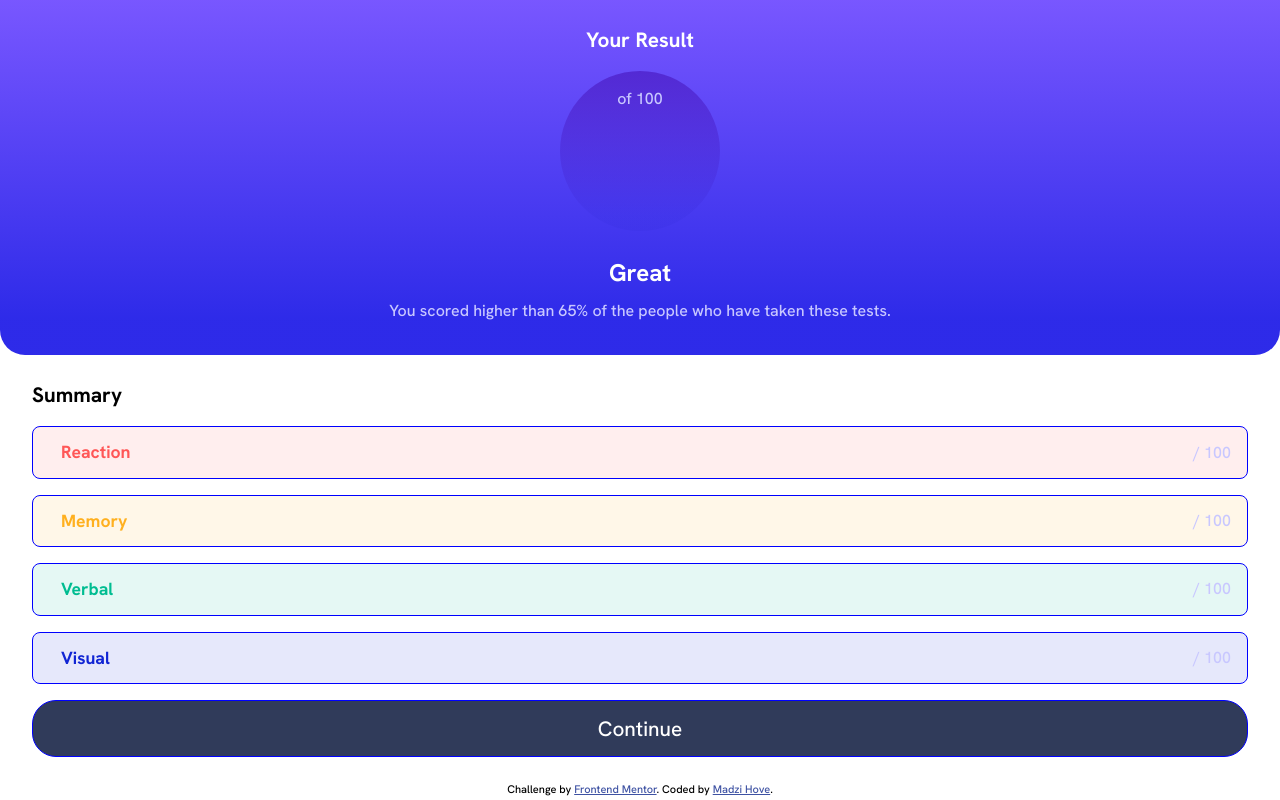
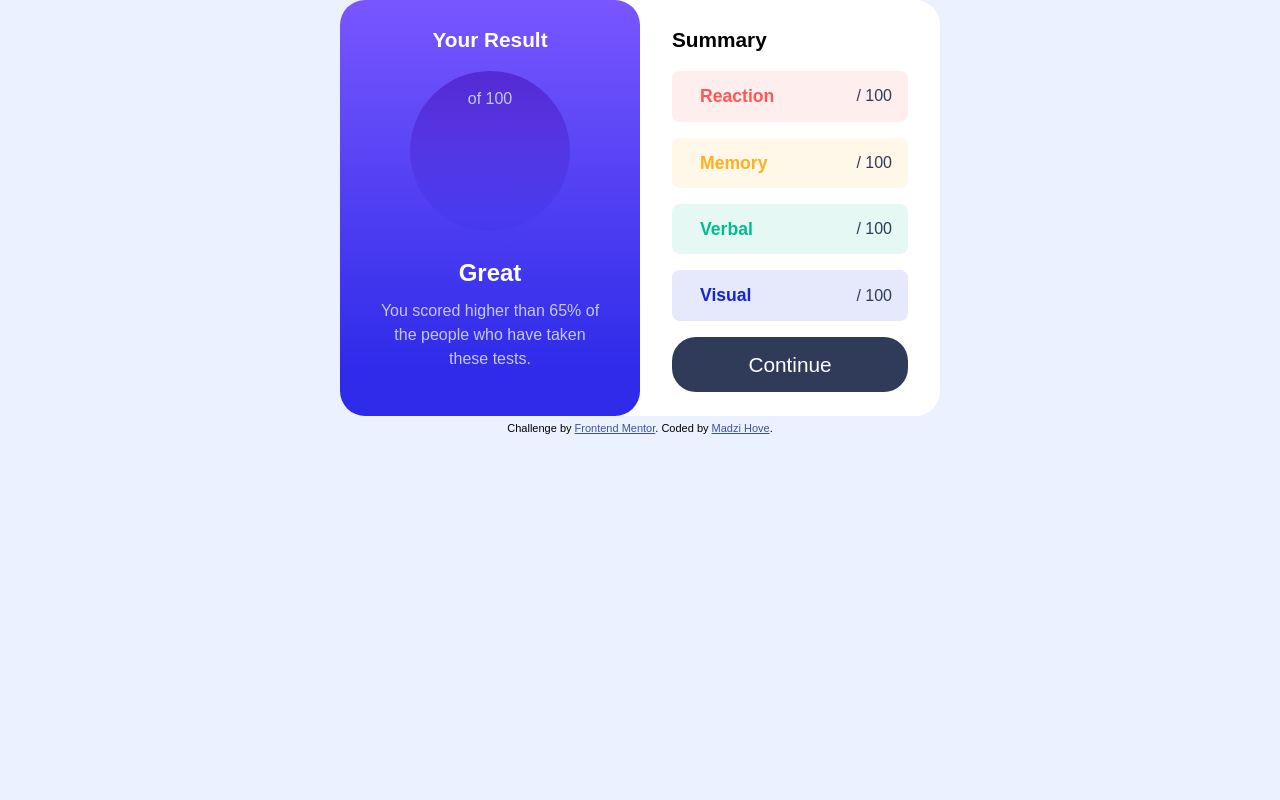
Before and after one commit to madzi-hove/results-summary-component, a plain HTML site: page index.html in a window 1280 px wide. Drawn offline with Linux system fonts and the light colour scheme.

Commit message:
add media query

```diff
--- a/css/style.css
+++ b/css/style.css
@@ -1,5 +1,11 @@
-/* import font */
-@import url("https://fonts.googleapis.com/css2?family=Hanken+Grotesk:wght@500;700;800&display=swap");
+/* add font */
+@font-face {
+	font-family: "hanken_groteskregular";
+	src: url(../assets/fonts/hankengrotesk-variablefont_wght-webfont.woff2);
+	src: url(../assets/fonts/hankengrotesk-variablefont_wght-webfont.woff);
+	font-weight: normal;
+	font-style: normal;
+}
 
 /* custom variables */
 :root {
@@ -28,11 +34,30 @@
 
 /* general styles */
 body {
+	display: grid;
+	grid-template:
+		"main"
+		"footer" 25px
+		/ 1fr;
+	place-items: center;
 	font-family: "Hanken Grotesk", sans-serif;
 }
 
+footer {
+	grid-area: footer;
+}
+
 /* container styles */
+.container {
+	grid-area: main;
+	display: grid;
+	grid-template:
+		"result"
+		"summary";
+	background-color: var(--white);
 
+	max-inline-size: 375px;
+}
 /* result & summary section heading */
 .result__heading,
 .summary__heading {
@@ -42,6 +67,7 @@ body {
 
 /* result section styles */
 .result {
+	grid-area: result;
 	color: var(--white);
 	background: linear-gradient(
 		180deg,
@@ -89,6 +115,7 @@ body {
 
 /* summary section */
 .summary {
+	grid-area: summary;
 	background-color: var(--white);
 	padding: 0.5rem 2rem 1.5rem;
 }
@@ -100,7 +127,6 @@ body {
 	align-items: center;
 	padding: 0.75rem 1rem;
 	margin: 1rem 0;
-	border: 1px solid blue;
 	border-radius: 0.5rem;
 }
 
@@ -154,10 +180,6 @@ body {
 
 /* test result */
 .test-result {
-	color: var(--light-lavender);
-}
-
-.number {
 	color: var(--dark-grey-blue);
 }
 
@@ -172,7 +194,6 @@ body {
 	inline-size: 100%;
 	padding: 0.75rem 0;
 	border-radius: 1.5rem;
-	border: 1px solid blue;
 }
 .attribution {
 	font-size: 11px;
@@ -181,3 +202,23 @@ body {
 .attribution a {
 	color: hsl(228, 45%, 44%);
 }
+
+/* media queries */
+/* desktop styles*/
+@media only screen and (min-width: 600px) {
+	body {
+		background-color: var(--pale-blue);
+	}
+
+	.container {
+		grid-template: "result summary" / 1fr 1fr;
+		min-block-size: 25%;
+		min-inline-size: 600px;
+		border-radius: 25px;
+		overflow: hidden;
+	}
+
+	.result {
+		border-radius: 0 25px 25px 0;
+	}
+}
```
